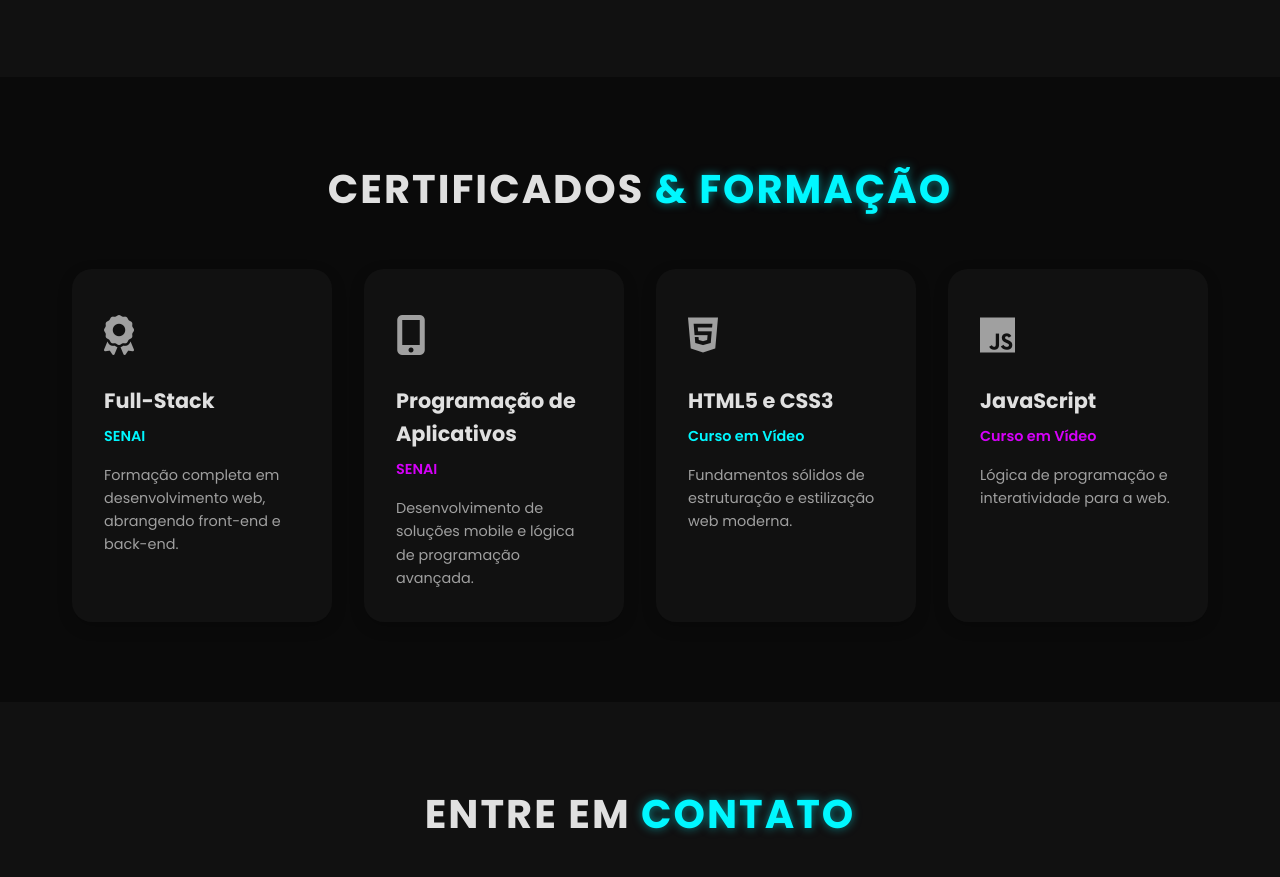
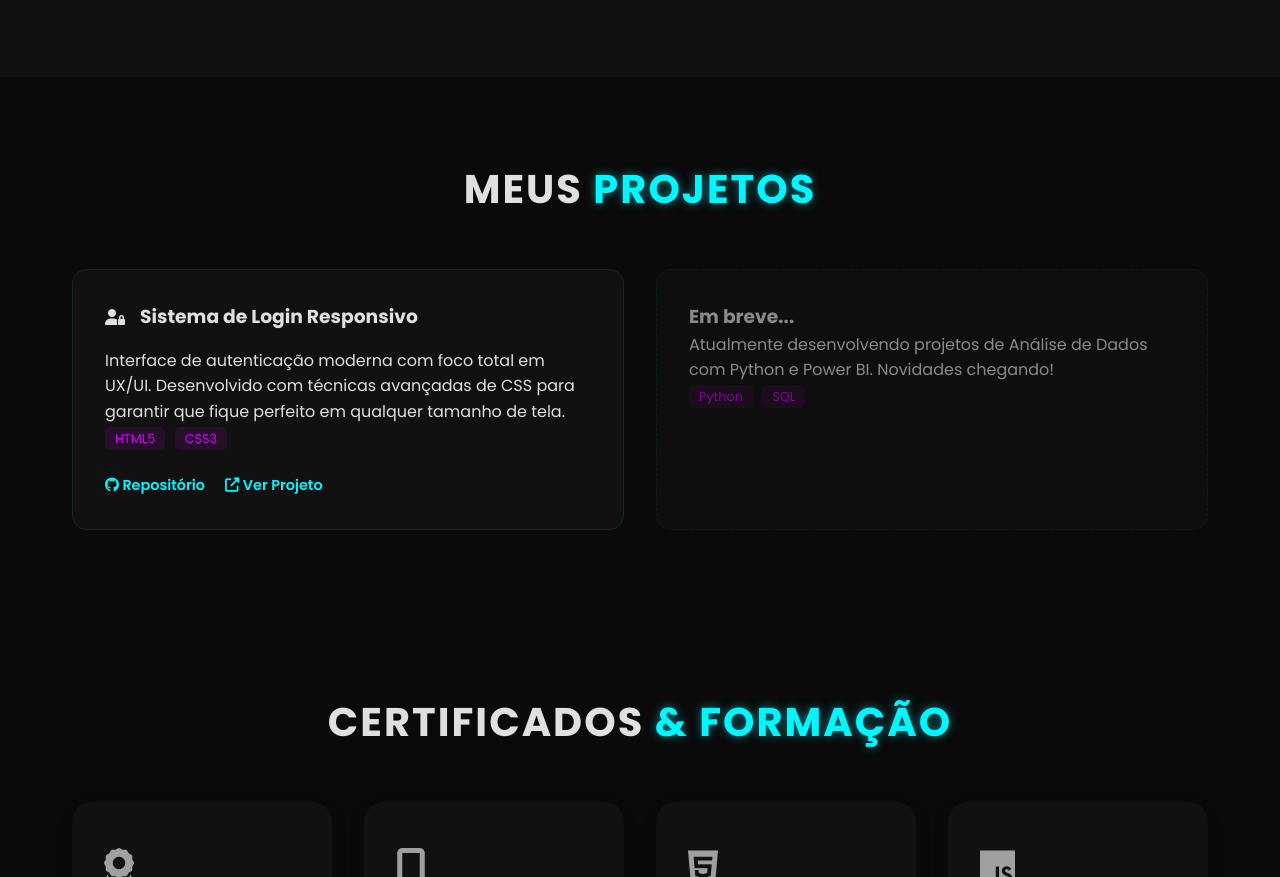
Before and after one commit to WSoaresDev/Meu-Portifolio, a plain HTML site: page index.html in a window 1280 px wide. Shown: the part 1981-2858 px from the top of the page. Drawn offline with Linux system fonts and the light colour scheme.

Commit message:
Adicionando projetos no Portifólio

```diff
--- a/index.html
+++ b/index.html
@@ -108,6 +108,44 @@
         </div>
     </section>
 
+    <section id="projects" class="section">
+    <div class="container">
+        <h2 class="section-title hidden-up">Meus <span class="neon-text">Projetos</span></h2>
+
+        <div class="projects-grid">
+            <div class="project-card hidden-up">
+                <div class="project-content">
+                    <div class="project-header">
+                        <i class="fas fa-user-lock neon-icon"></i>
+                        <h3>Sistema de Login Responsivo</h3>
+                    </div>
+                    <p>Interface de autenticação moderna com foco total em UX/UI. Desenvolvido com técnicas avançadas de CSS para garantir que fique perfeito em qualquer tamanho de tela.</p>
+                    <div class="project-tags">
+                        <span>HTML5</span>
+                        <span>CSS3</span>
+                    </div>
+                    <div class="project-links">
+                        <a href="https://github.com/WSoaresDev/projeto-login" target="_blank"><i class="fab fa-github"></i> Repositório</a>
+
+                        <a href="https://wsoaresdev.github.io/projeto-login/" target="_blank"><i class="fas fa-external-link-alt"></i> Ver Projeto</a>
+                    </div>
+                </div>
+            </div>
+
+            <div class="project-card hidden-up" style="opacity: 0.6; border-style: dashed;">
+                <div class="project-content">
+                    <h3>Em breve...</h3>
+                    <p>Atualmente desenvolvendo projetos de Análise de Dados com Python e Power BI. Novidades chegando!</p>
+                    <div class="project-tags">
+                        <span>Python</span>
+                        <span>SQL</span>
+                    </div>
+                </div>
+            </div>
+        </div>
+    </div>
+</section>
+
     <section id="certificates" class="section">
         <div class="container">
             <h2 class="section-title hidden-up">Certificados <span class="neon-text">& Formação</span></h2>
--- a/style.css
+++ b/style.css
@@ -312,6 +312,56 @@ ul {
     text-shadow: 0 0 15px var(--neon-purple);
 }
 
+/* Meus Projetos */
+.projects-grid {
+    display: grid;
+    grid-template-columns: repeat(auto-fit, minmax(300px, 1fr));
+    gap: 2rem;
+    justify-content: center;
+}
+
+.project-card {
+    background: var(--bg-secondary);
+    border: 1px solid rgba(0, 247, 255, 0.1);
+    padding: 2rem;
+    border-radius: 15px;
+    transition: 0.4s ease;
+}
+
+.project-card:hover {
+    border-color: var(--neon-cyan);
+    box-shadow: 0 0 20px rgba(0, 247, 255, 0.2);
+    transform: translateY(-5px);
+}
+
+.project-header {
+    display: flex;
+    align-items: center;
+    gap: 15px;
+    margin-bottom: 1rem;
+}
+
+.project-tags span {
+    font-size: 0.8rem;
+    color: var(--neon-purple);
+    background: rgba(213, 0, 249, 0.1);
+    padding: 3px 10px;
+    border-radius: 5px;
+    margin-right: 5px;
+}
+
+.project-links {
+    margin-top: 1.5rem;
+    display: flex;
+    gap: 20px;
+}
+
+.project-links a {
+    color: var(--neon-cyan);
+    font-weight: 600;
+    font-size: 0.9rem;
+}
+
 
 /* --- Certificados --- */
 .cert-grid {
```
